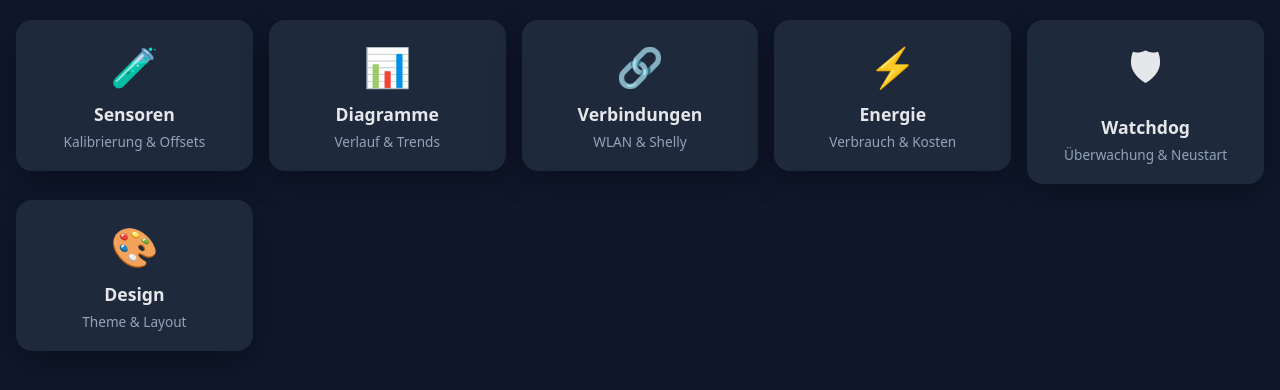
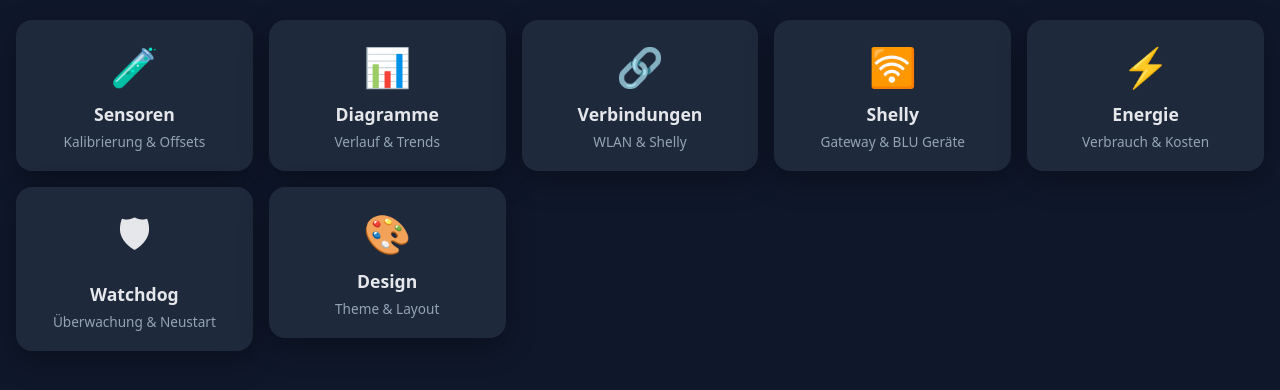
Before and after one commit to spiefer87-del/growstar, a Flask app: page /system in a window 1280 px wide. Shown: the part 47-437 px from the top of the page. Run offline with Flask 3, Linux system fonts and the light colour scheme; parts of the project's set-up code (start-up, migrations or seed data) failed here and were passed over.

Commit message:
Add Shelly card to system.html
Added a new card for Shelly devices to the system page.

```diff
--- a/templates/system.html
+++ b/templates/system.html
@@ -119,6 +119,15 @@ a.back {
     </div>
   </a>
 
+  <!-- SHELLY -->
+  <a href="/shelly" class="card-link">
+    <div class="card">
+      <div class="icon">🛜</div>
+      <div class="title">Shelly</div>
+      <div class="sub">Gateway & BLU Geräte</div>
+    </div>
+  </a>
+
   <!-- Energie -->
   <a href="/energie/settings" class="card-link">
     <div class="card">
```
